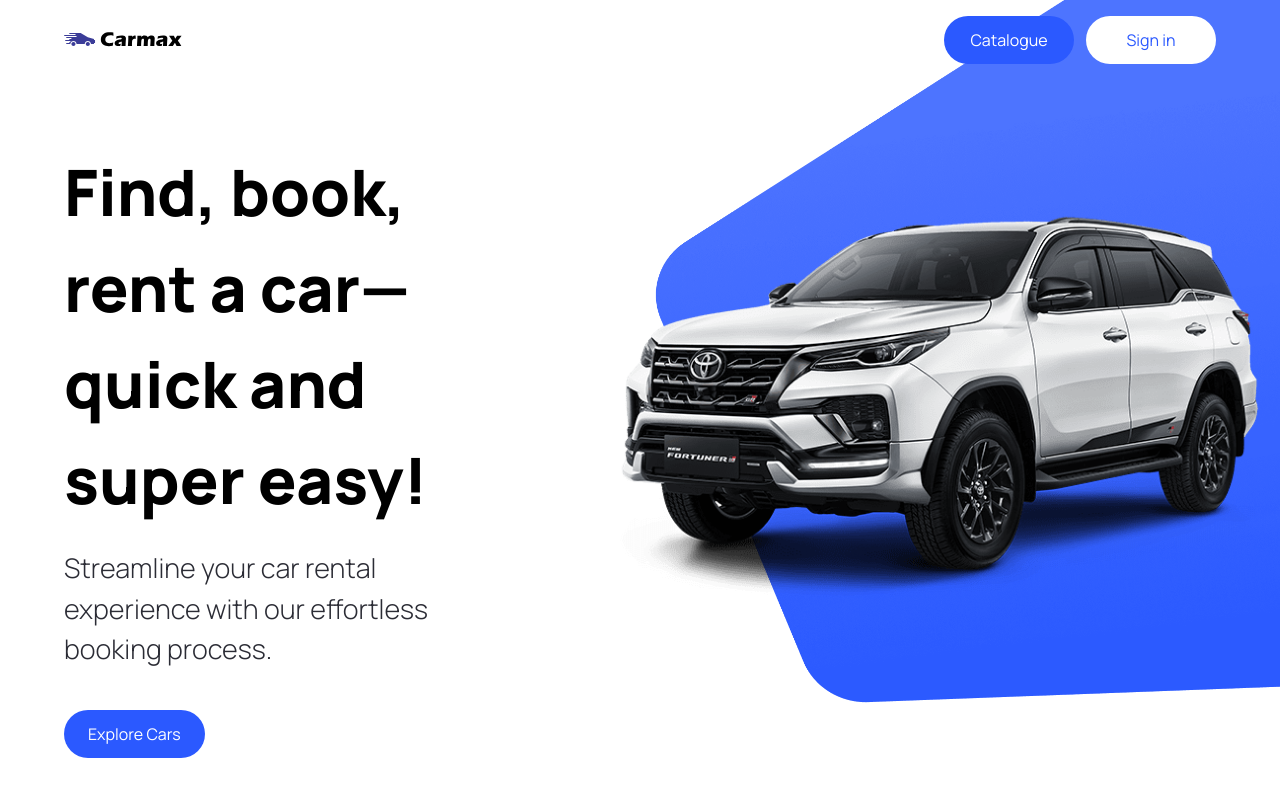
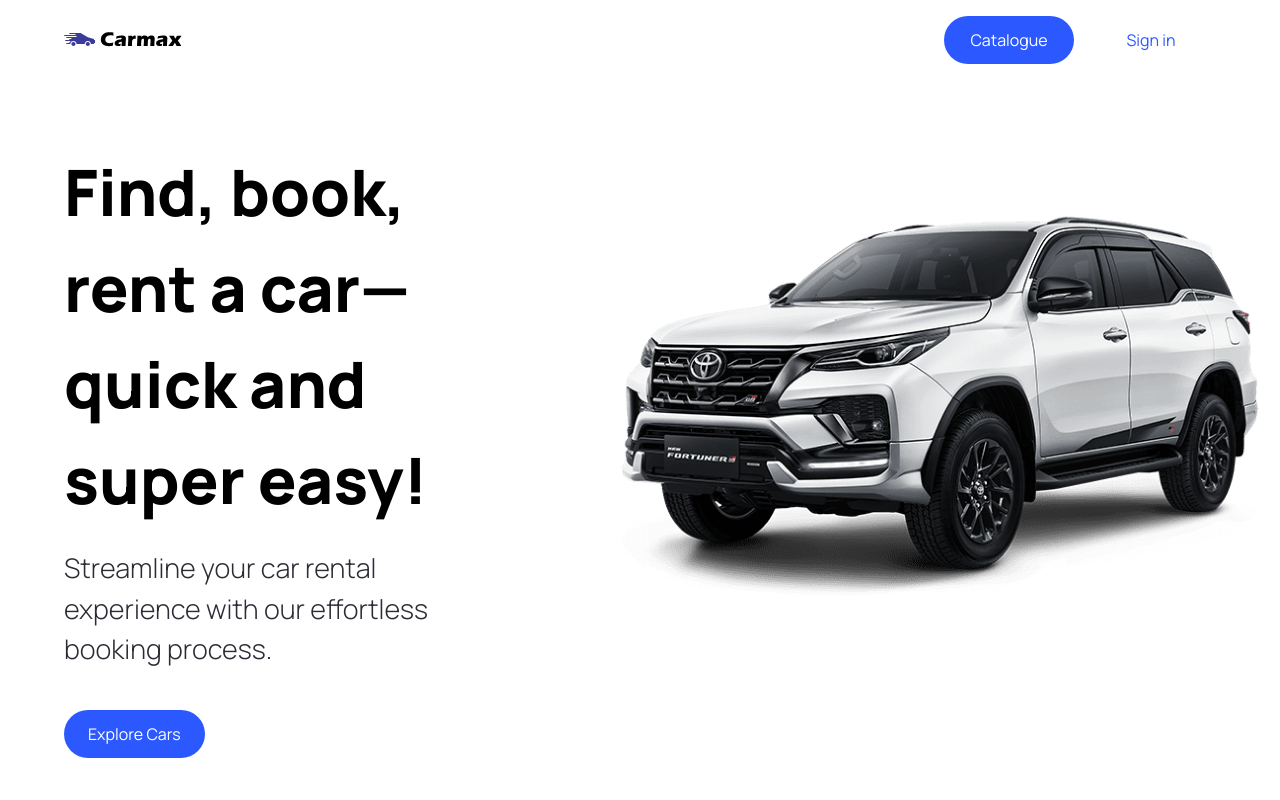
Before and after one commit to bigmitch19/cars-app-next, a Next.js app: page / in a window 1280 px wide. Shown: the top 800 px of the page. Built offline with nearby package versions, Linux system fonts and the light colour scheme.

Commit message:
Changed Placeholder

```diff
--- a/app/globals.css
+++ b/app/globals.css
@@ -1,4 +1,4 @@
-@import url("https://fonts.googleapis.com/css2?family=Manrope:wght@200;300;400;500;600;700;800&display=swap");
+@import url('https://fonts.googleapis.com/css2?family=Manrope:wght@200;300;400;500;600;700;800&display=swap');
 
 @tailwind base;
 @tailwind components;
@@ -8,7 +8,7 @@
 	margin: 0;
 	padding: 0;
 	box-sizing: border-box;
-  font-family: "Manrope", sans-serif;
+	font-family: 'Manrope', sans-serif;
 }
 
 /* START: General styles */
@@ -58,9 +58,9 @@
 	@apply relative xl:w-full w-[90%] xl:h-full h-[590px] z-0;
 }
 
-.hero__image-overlay {
-  @apply absolute xl:-top-24 xl:-right-1/2 -right-1/4 bg-hero-bg bg-repeat-round -z-10 w-full xl:h-screen h-[590px] overflow-hidden;
-}
+/* .hero__image-overlay {
+	@apply absolute xl:-top-24 xl:-right-1/2 -right-1/4 bg-hero-bg h-screen bg-repeat-round  -z-10 w-full xl:h-screen  overflow-hidden;
+} */
 /* END: Hero styles */
 
 /* START: Home styles */
```
Lines whose indentation alone changed are shown as unchanged.
